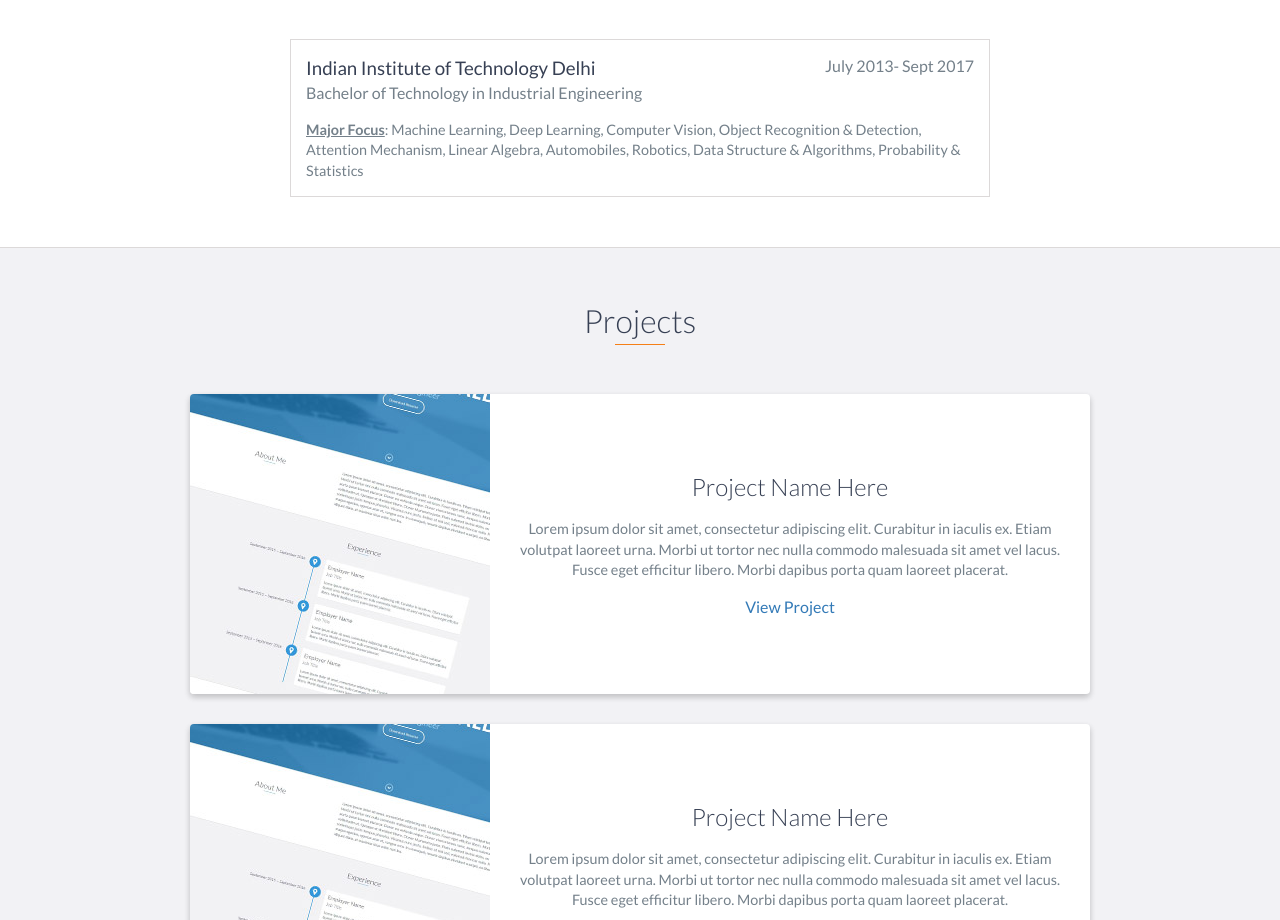
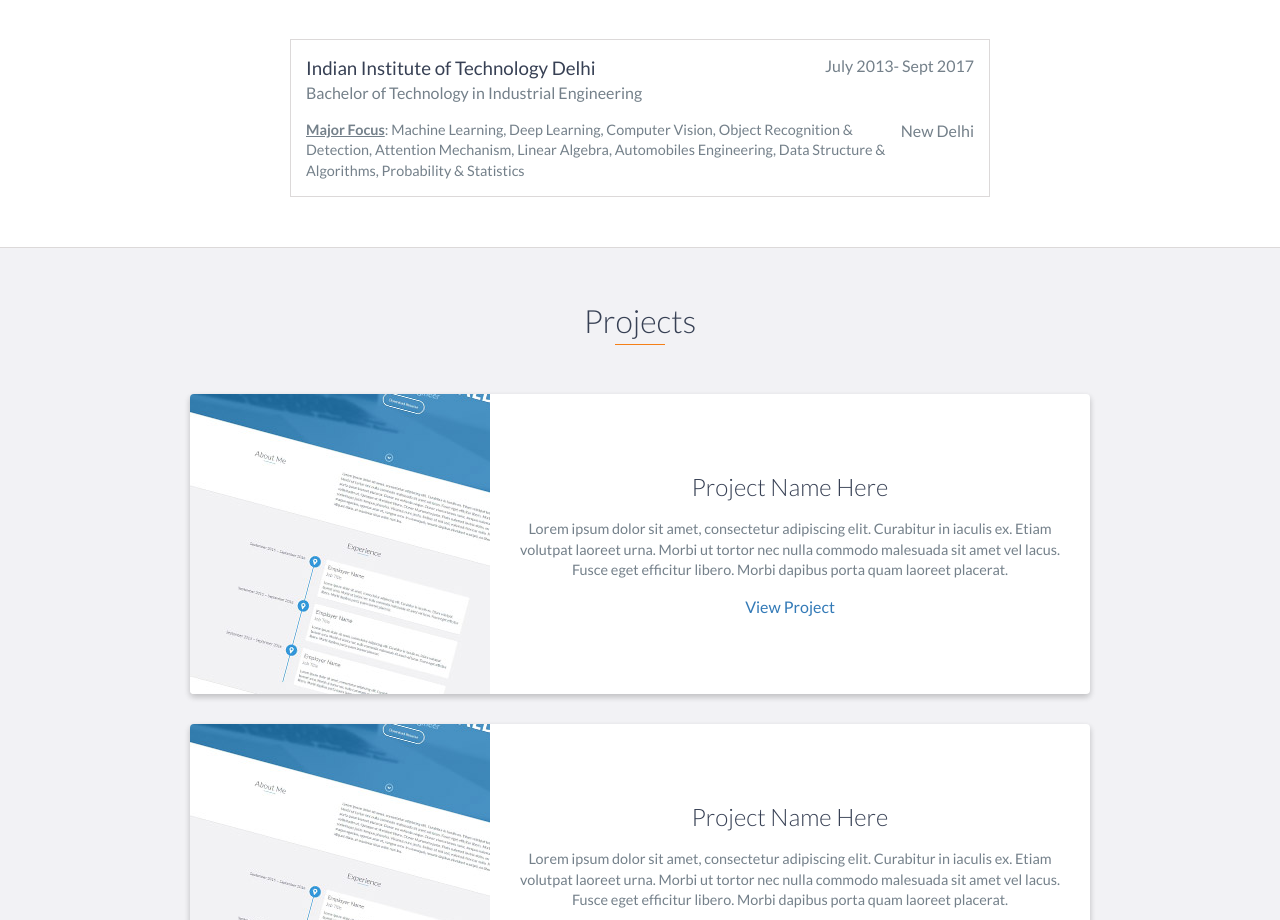
Before and after one commit to Kuldeep-Attri/Kuldeep-Attri.github.io, a plain HTML site: page index.html in a window 1280 px wide. Shown: the part 1980-2900 px from the top of the page. Drawn offline with nearby package versions, Linux system fonts and the light colour scheme.

Commit message:
Customize Webpage

```diff
--- a/index.html
+++ b/index.html
@@ -134,10 +134,11 @@
             <h3>Indian Institute of Technology Delhi</h3>
             <span class="education-date">July 2013- Sept 2017</span>
             <h4>Bachelor of Technology in Industrial Engineering</h4>
+            <span class="education-date">New Delhi</span>
 
             <p>
                 <b><u>Major Focus</u></b>: Machine Learning, Deep Learning, Computer Vision, Object Recognition & Detection, Attention
-                Mechanism, Linear Algebra, Automobiles, Robotics, Data Structure & Algorithms, Probability & Statistics
+                Mechanism, Linear Algebra, Automobiles Engineering, Data Structure & Algorithms, Probability & Statistics
             </p>
             <!-- <ul>
                 <li>
```
